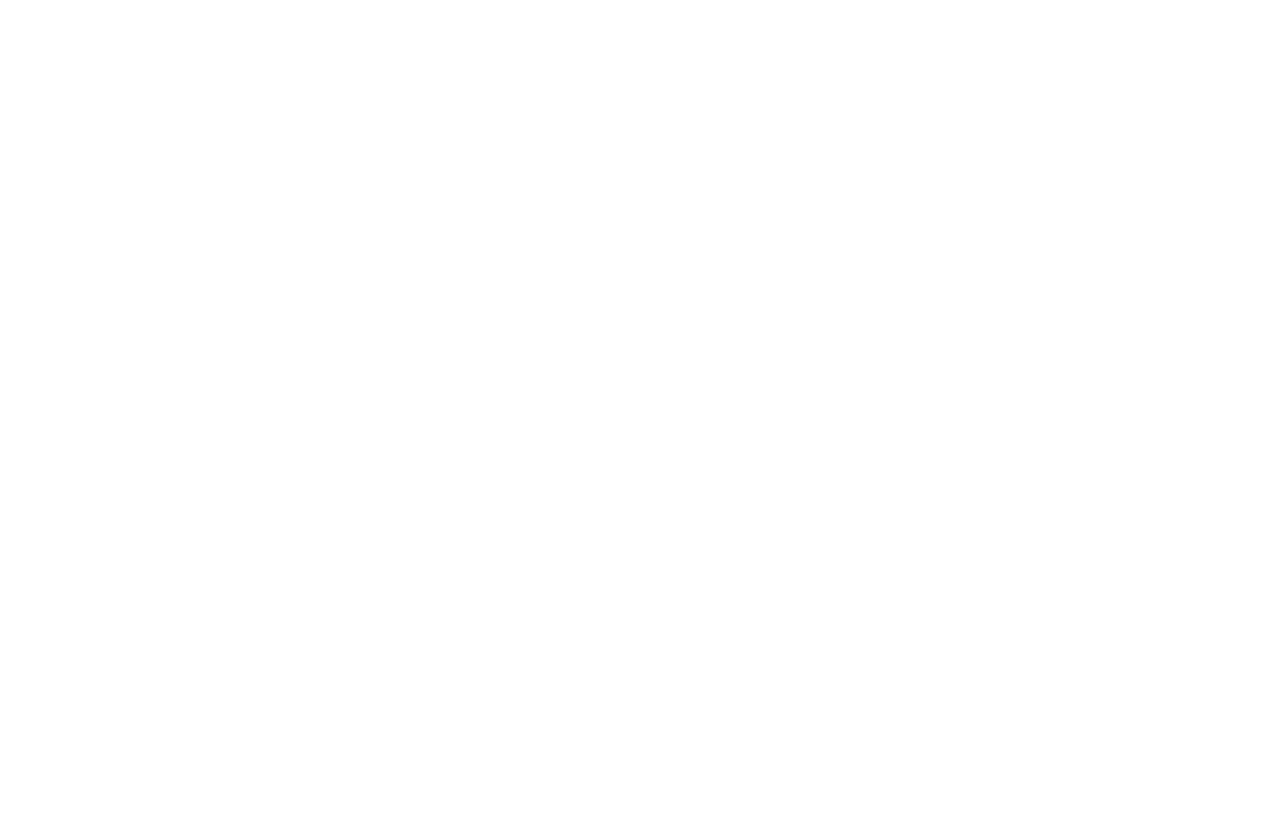
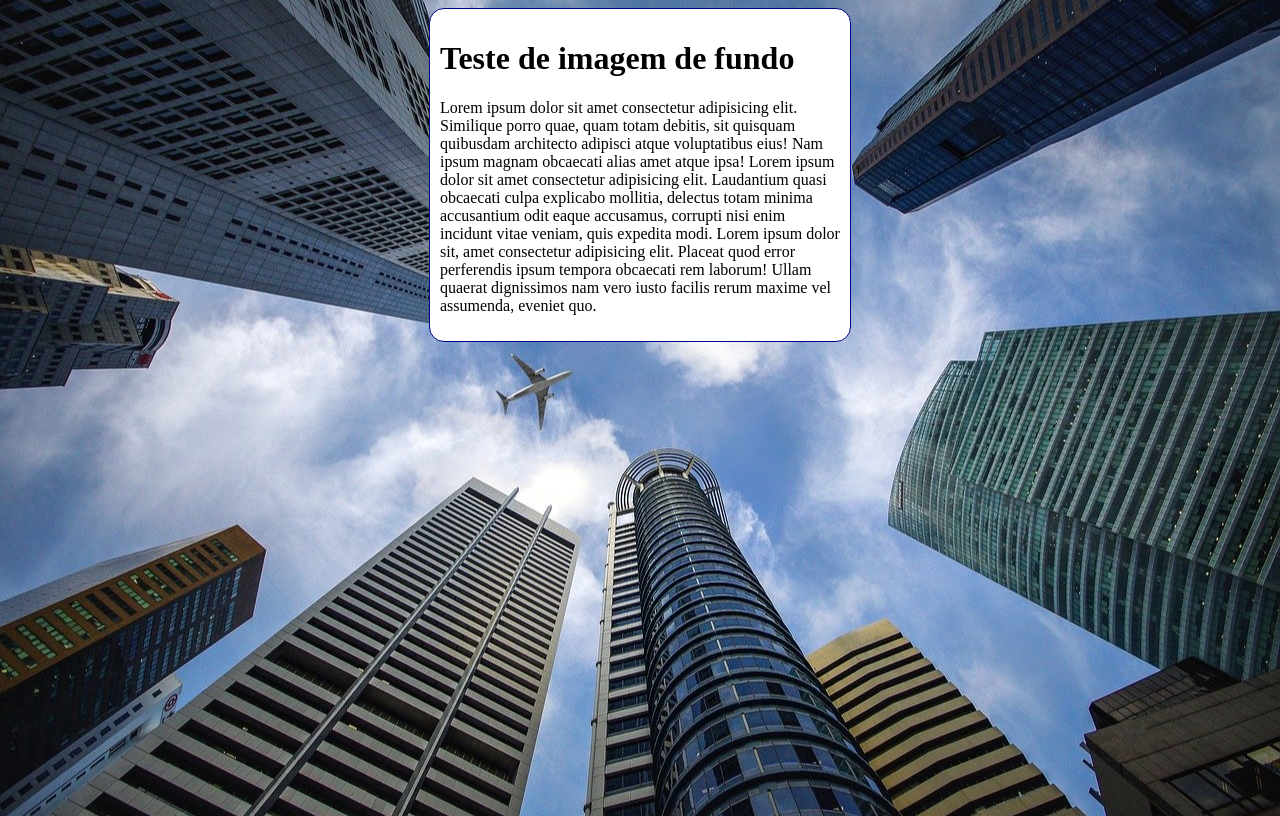
Before and after one commit to Paulohenrique1996/HTML-CSS, a plain HTML site: page exercicios/ex12/fundo006.html in a window 1280 px wide. Drawn offline with Linux system fonts and the light colour scheme.

Commit message:
atualizei exercício 12

```diff
--- a/exercicios/ex12/fundo006.html
+++ b/exercicios/ex12/fundo006.html
@@ -5,8 +5,31 @@
     <meta http-equiv="X-UA-Compatible" content="IE=edge">
     <meta name="viewport" content="width=device-width, initial-scale=1.0">
     <title>Document</title>
+    <style>
+        body{
+            height: 100vh;
+            background-color: black;
+            background-image: url(img/wallpaper002.jpg);
+            background-position: center center;
+            background-repeat: no-repeat;
+            background-size: cover;
+
+        }
+
+        main{
+            background-color: white;
+            width: 400px;
+            padding: 10px;
+            margin: auto;
+            border: 1px solid darkblue;
+            border-radius: 15px;
+        }
+    </style>
 </head>
 <body>
-
+    <main>
+        <h1>Teste de imagem de fundo</h1>
+        <p>Lorem ipsum dolor sit amet consectetur adipisicing elit. Similique porro quae, quam totam debitis, sit quisquam quibusdam architecto adipisci atque voluptatibus eius! Nam ipsum magnam obcaecati alias amet atque ipsa! Lorem ipsum dolor sit amet consectetur adipisicing elit. Laudantium quasi obcaecati culpa explicabo mollitia, delectus totam minima accusantium odit eaque accusamus, corrupti nisi enim incidunt vitae veniam, quis expedita modi. Lorem ipsum dolor sit, amet consectetur adipisicing elit. Placeat quod error perferendis ipsum tempora obcaecati rem laborum! Ullam quaerat dignissimos nam vero iusto facilis rerum maxime vel assumenda, eveniet quo.</p>
+    </main>
 </body>
 </html>
```
